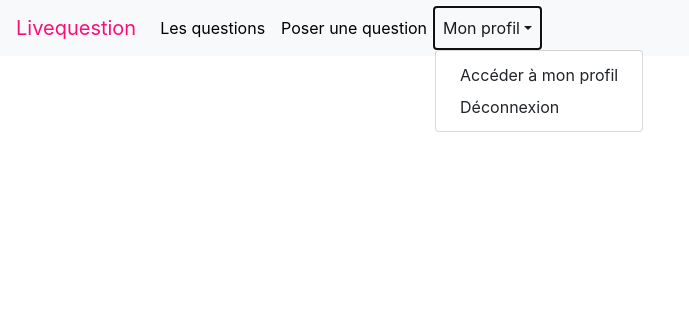
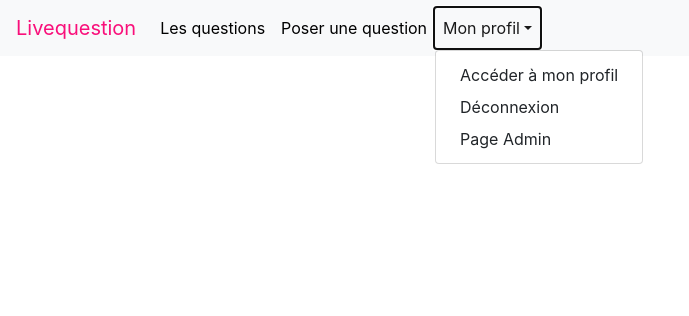
Before and after one commit to Nirdeo/LiveQuestion, a PHP site: page /accueil.php in a window 1280 px wide, after a click on "Mon profil". Shown: the top 316 px of the page, without its empty margins (0-689 px from the left). Run offline with PHP 8.4, Linux system fonts and the light colour scheme; the visitor is signed in with stand-in values (Sample User, id 1); data that the repository does not hold is empty.

Commit message:
ADMIN PAGE BUTTON

```diff
--- a/lqnavbar.php
+++ b/lqnavbar.php
@@ -20,6 +20,11 @@
             <div class="dropdown-menu">
                <a class="dropdown-item" href="profil.php">Accéder à mon profil</a>
                <a class="dropdown-item" href="logout.php">Déconnexion</a>
+               <?php
+               if ($_SESSION["pseudo_role"] == "admin") {
+                  echo "<a class='dropdown-item' href='admin.php'>Page Admin</a>";
+               }
+               ?>
             </div>
          </li>
       </ul>
```
